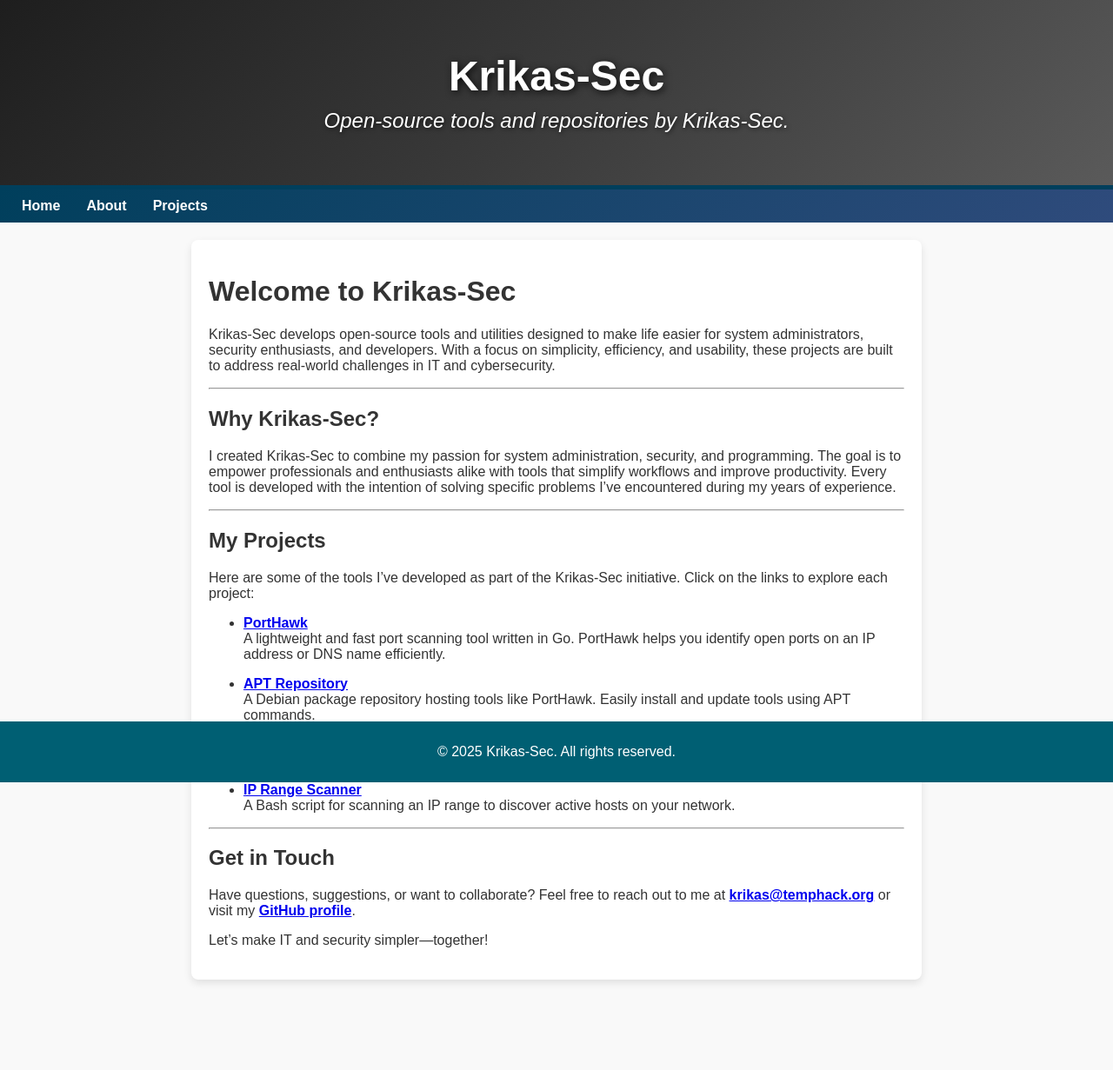
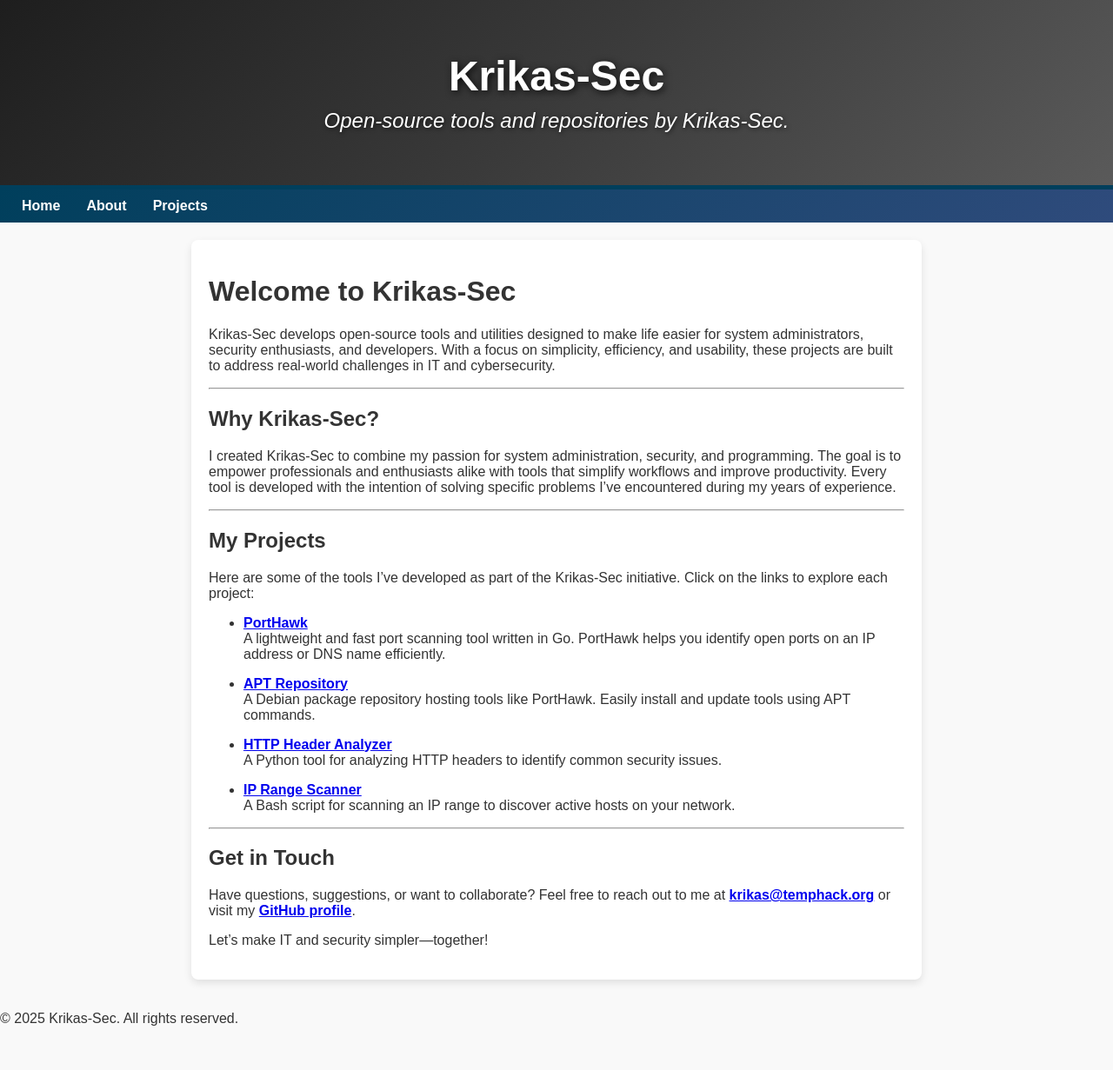
Before and after one commit to Krikas-Sec/Krikas-Sec.github.io, a Jekyll site: the page built from index.md, in a window 1280 px wide. Shown: the whole page at 87% size. Built offline with Jekyll 4.4.1, drawn with Linux system fonts in a browser that asks for light colours; before the commit the page ends 1147 px from its top, so only the background shows below that.

```diff
--- a/assets/css/style.css
+++ b/assets/css/style.css
@@ -4,6 +4,7 @@ body {
     padding: 0;
     background-color: #f9f9f9;
     color: #333;
+}
 /* Navigation */
 .navigation {
     background: linear-gradient(135deg, #003f5c, #2f4b7c); /* Mörkare gradient för navigation */
@@ -201,18 +202,6 @@ code span.function {
     background-color: #94d2bd;
 }
 
-/* Gör footern fixerad längst ner på sidan */
-footer {
-    position: fixed;
-    bottom: 0;
-    left: 0;
-    width: 100%;
-    background-color: #005f73; /* Justera färg efter behov */
-    color: white;
-    text-align: center;
-    padding: 10px 0;
-    z-index: 10; /* Säkerställ att footern ligger ovanpå */
-}
 
 /* Lägg till marginal i botten av innehållet */
 body {
```
